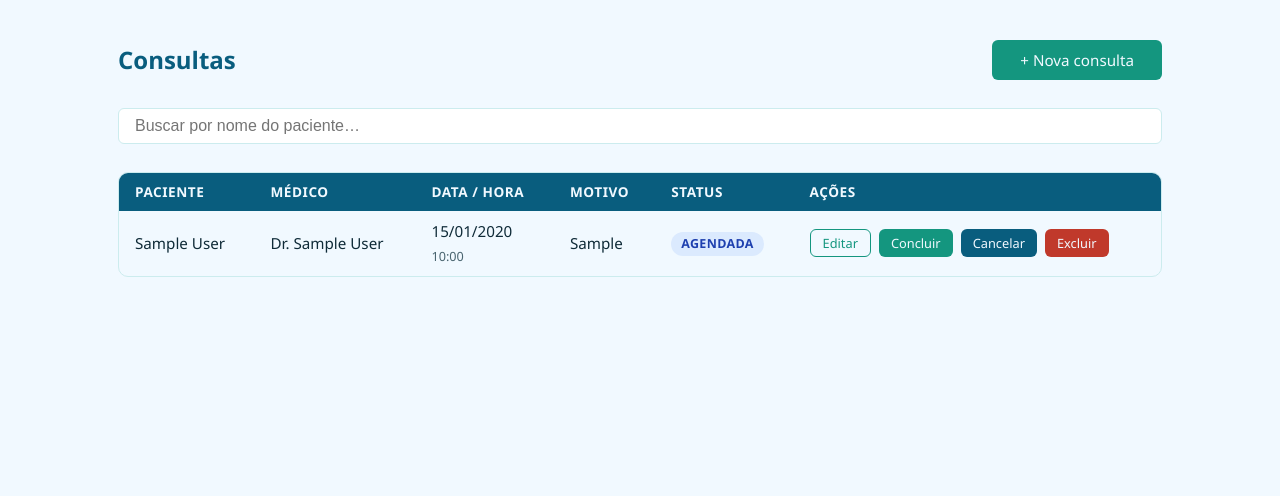
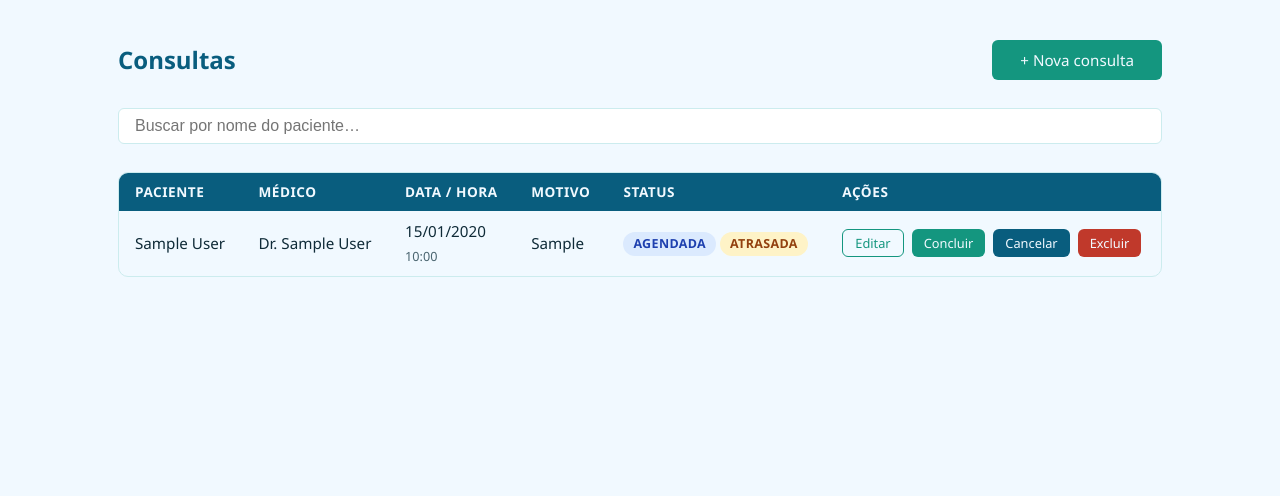
Before and after one commit to projetogrupo/MedHelper, a Django app: page /appointments/ in a window 1280 px wide. Shown: the part 68-564 px from the top of the page. Run offline with Django 5.2, Linux system fonts and the light colour scheme; a user stored in the database is signed in; tables that the repository leaves empty hold one stand-in row (values such as "Sample post").

Commit message:
Flag overdue appointments in the lists
Co-Authored-By: Claude <noreply@anthropic.com>

```diff
--- a/src/core/static/core/style.css
+++ b/src/core/static/core/style.css
@@ -233,6 +233,7 @@ tbody tr:last-child td { border-bottom: none; }
 .badge-scheduled { background: #dbeafe; color: #1e40af; }
 .badge-completed { background: var(--green-light); color: #166534; }
 .badge-cancelled { background: #fee2e2; color: #991b1b; }
+.badge-overdue { background: #fef3c7; color: #92400e; }
 
 /* ── 12. Busca ──────────────────────────────────────────────── */
 .search-bar {
--- a/src/core/templates/core/appointment_item.html
+++ b/src/core/templates/core/appointment_item.html
@@ -17,6 +17,9 @@
     <span class="badge badge-{{ appointment.status }}">
       {{ appointment.get_status_display }}
     </span>
+    {% if appointment.is_overdue %}
+      <span class="badge badge-overdue">Atrasada</span>
+    {% endif %}
   </td>
 
   <td>
--- a/src/core/templates/core/doctor_appointment_item.html
+++ b/src/core/templates/core/doctor_appointment_item.html
@@ -11,6 +11,9 @@
     <span class="badge badge-{{ appointment.status }}">
       {{ appointment.get_status_display }}
     </span>
+    {% if appointment.is_overdue %}
+      <span class="badge badge-overdue">Atrasada</span>
+    {% endif %}
   </td>
   <td>
     {% if appointment.is_overdue %}
--- a/src/core/templates/core/patient_appointment_item.html
+++ b/src/core/templates/core/patient_appointment_item.html
@@ -11,6 +11,9 @@
     <span class="badge badge-{{ appointment.status }}">
       {{ appointment.get_status_display }}
     </span>
+    {% if appointment.is_overdue %}
+      <span class="badge badge-overdue">Atrasada</span>
+    {% endif %}
   </td>
   <td>
     {% if appointment.is_cancellable %}
```
